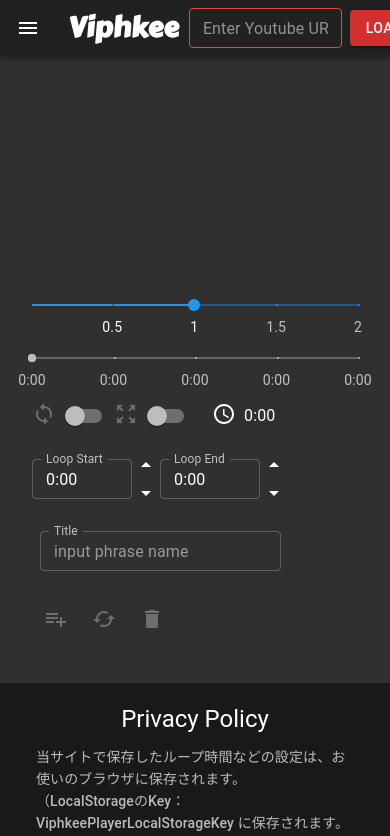
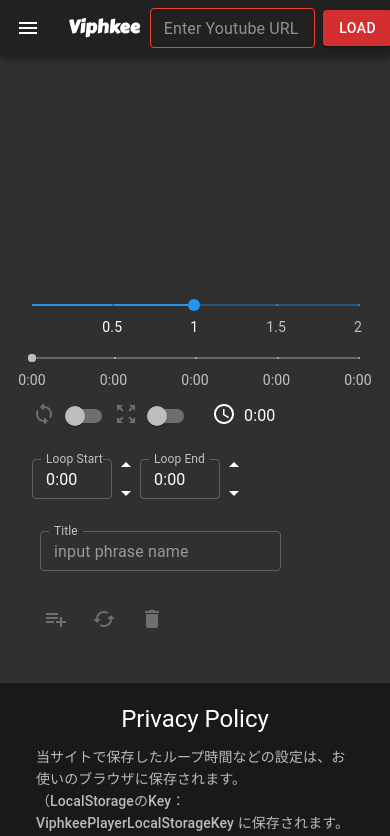
Before and after one commit to ysirman/viphkee, a React (Create React App) app: page / in a window 390 px wide. Shown: the top 836 px of the page. Built offline with nearby package versions, Linux system fonts and the light colour scheme.

Commit message:
css adjustment

```diff
--- a/src/components/HeaderMenu.css
+++ b/src/components/HeaderMenu.css
@@ -4,3 +4,9 @@
   margin-right: 10px;
   font-family: "Carter One", cursive;
 }
+
+@media screen and (max-width: 599px) {
+  .logo {
+    font-size: 18px;
+  }
+}
--- a/src/components/HeaderMenu.tsx
+++ b/src/components/HeaderMenu.tsx
@@ -25,6 +25,7 @@ const useStyles = makeStyles((theme: Theme) =>
         duration: theme.transitions.duration.leavingScreen,
       }),
       backgroundColor: grey[900],
+      paddingRight: "24px",
     },
     appBarShift: {
       width: `calc(100% - ${drawerWidth}px)`,
--- a/src/components/PlayListItem.css
+++ b/src/components/PlayListItem.css
@@ -1,13 +1,13 @@
 .playListItem {
   padding-left: 4px !important;
-  padding-right: 0px !important;
+  padding-right: 2px !important;
 }
 
 .playListItem .playListItem-index,
 .playListItem .currentPlay-icon {
   display: inline-block;
   width: 10px;
-  padding-top: 9px;
+  padding-top: 3px;
   margin-right: 7px;
 }
 .playListItem .playListItem-index {
--- a/src/components/PlayerConfig/LoopConfig.css
+++ b/src/components/PlayerConfig/LoopConfig.css
@@ -1,5 +1,5 @@
 .loopInput {
-  width: 100px;
+  width: 80px;
 }
 .loopTime-arrowIcon .MuiIconButton-root {
   display: block;
```
